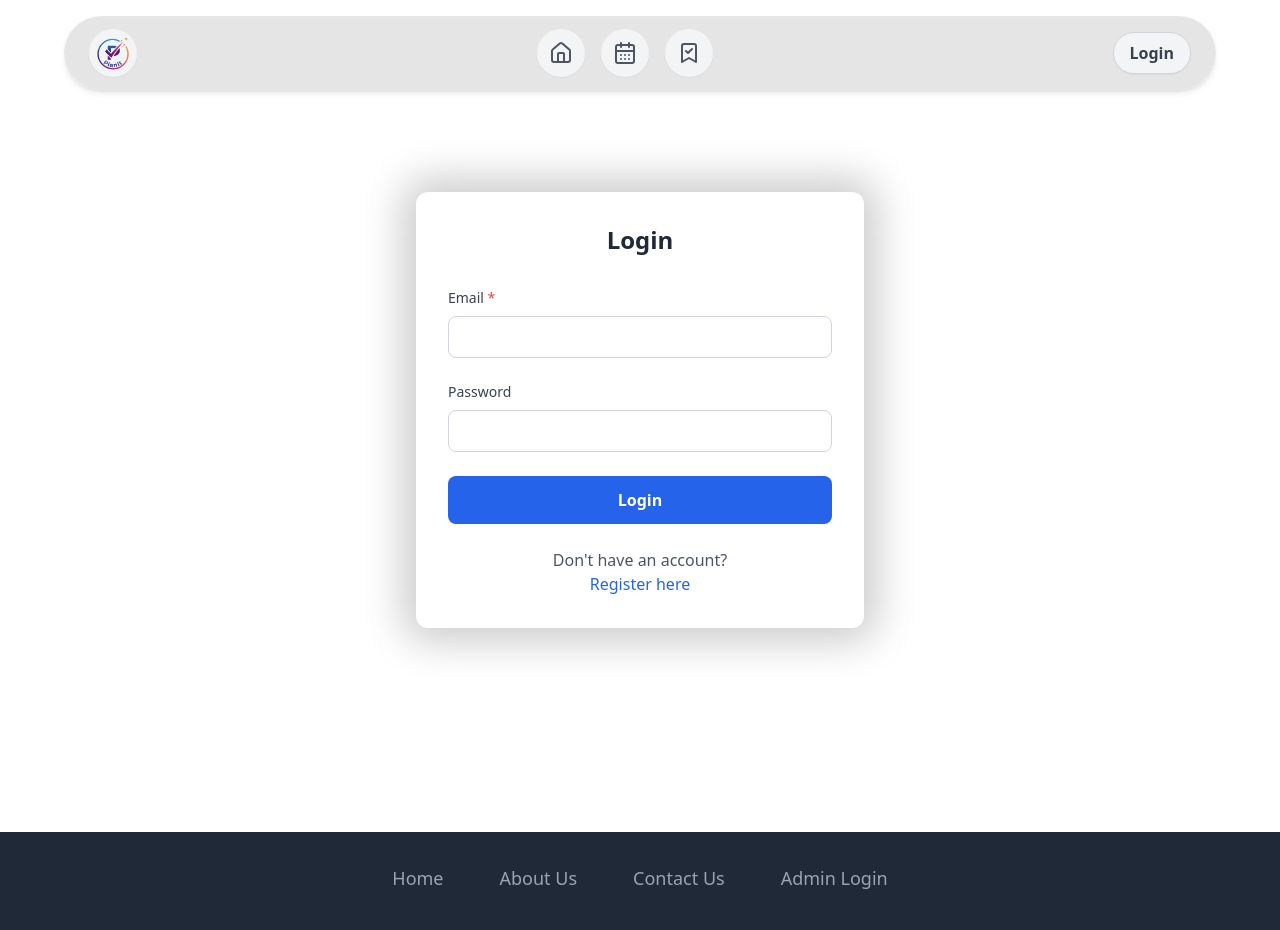
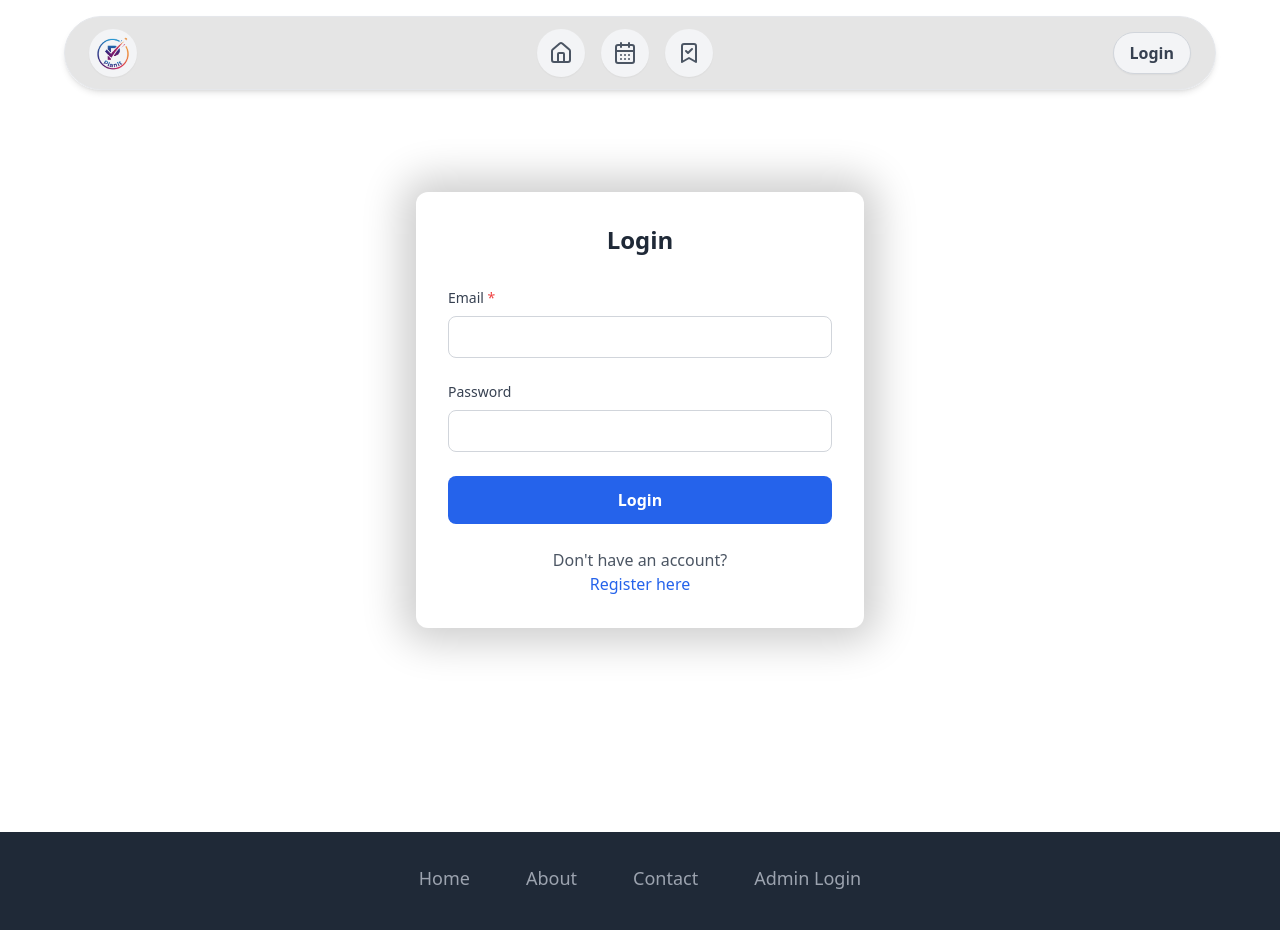
Before and after one commit to rishikesh-babu/Event-Management, a React (Vite) app in the folder client/: page /login in a window 1280 px wide. Shown: the top 930 px of the page. Built offline with nearby package versions, Linux system fonts and the light colour scheme; no server answers.

Commit message:
Updated footer

```diff
--- a/client/src/Components/User/Footer.jsx
+++ b/client/src/Components/User/Footer.jsx
@@ -9,10 +9,10 @@ export default function Footer() {
                     Home
                 </Link>
                 <Link to="/about" className="hover:text-white">
-                    About Us
+                    About
                 </Link>
                 <Link to="/contact" className="hover:text-white">
-                    Contact Us
+                    Contact
                 </Link>
                 <Link to="/admin/login" className="hover:text-white">
                     Admin Login
```
